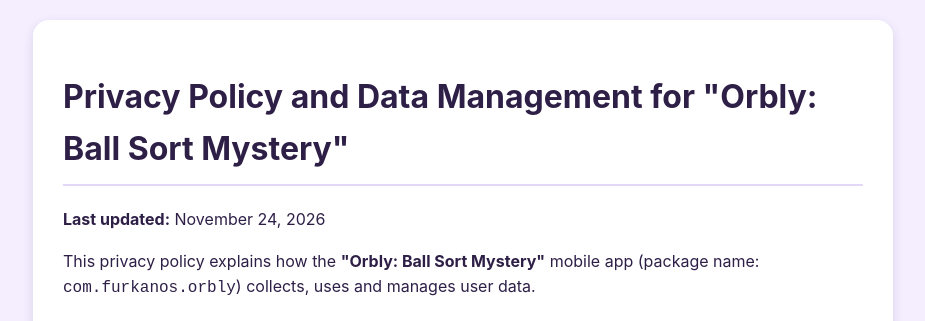
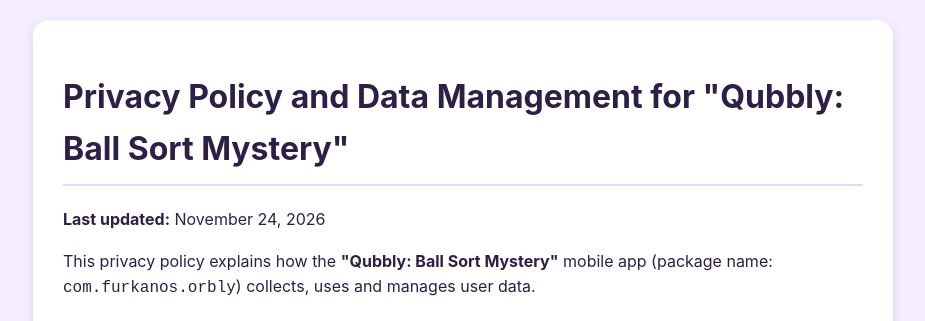
Before and after one commit to mobileappkulaksiz54/mobileappkulaksiz54.github.io, a plain HTML site: page orbly.privacy.html in a window 1280 px wide. Shown: the top 321 px of the page, without its empty margins (177-1102 px from the left). Drawn offline with Linux system fonts and the light colour scheme.

Commit message:
Update orbly.privacy.html

```diff
--- a/orbly.privacy.html
+++ b/orbly.privacy.html
@@ -3,7 +3,7 @@
 <head>
     <meta charset="UTF-8">
     <meta name="viewport" content="width=device-width, initial-scale=1.0">
-    <title>Privacy Policy and Data Deletion - Orbly: Ball Sort Mystery</title>
+    <title>Privacy Policy and Data Deletion - Qubbly: Ball Sort Mystery</title>
     <style>
         body {
             font-family: -apple-system, BlinkMacSystemFont, "Segoe UI", Roboto, "Helvetica Neue", Arial, sans-serif;
@@ -55,10 +55,10 @@
 </head>
 <body>
     <div class="container">
-        <h1>Privacy Policy and Data Management for "Orbly: Ball Sort Mystery"</h1>
+        <h1>Privacy Policy and Data Management for "Qubbly: Ball Sort Mystery"</h1>
         <p><strong>Last updated:</strong> November 24, 2026</p>
 
-        <p>This privacy policy explains how the <strong>"Orbly: Ball Sort Mystery"</strong> mobile app (package name: <code>com.furkanos.orbly</code>) collects, uses and manages user data.</p>
+        <p>This privacy policy explains how the <strong>"Qubbly: Ball Sort Mystery"</strong> mobile app (package name: <code>com.furkanos.orbly</code>) collects, uses and manages user data.</p>
 
         <h2>1. Data We Collect</h2>
         <p>The app only processes the limited data needed to provide and improve the game. The app has no accounts or sign-in. We never ask for your name, email address or phone number.</p>
```
